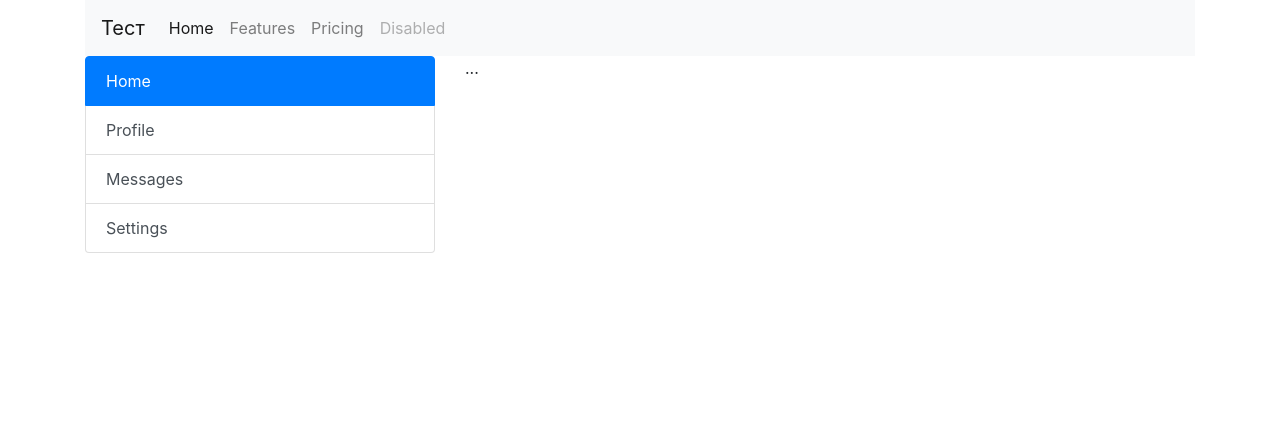
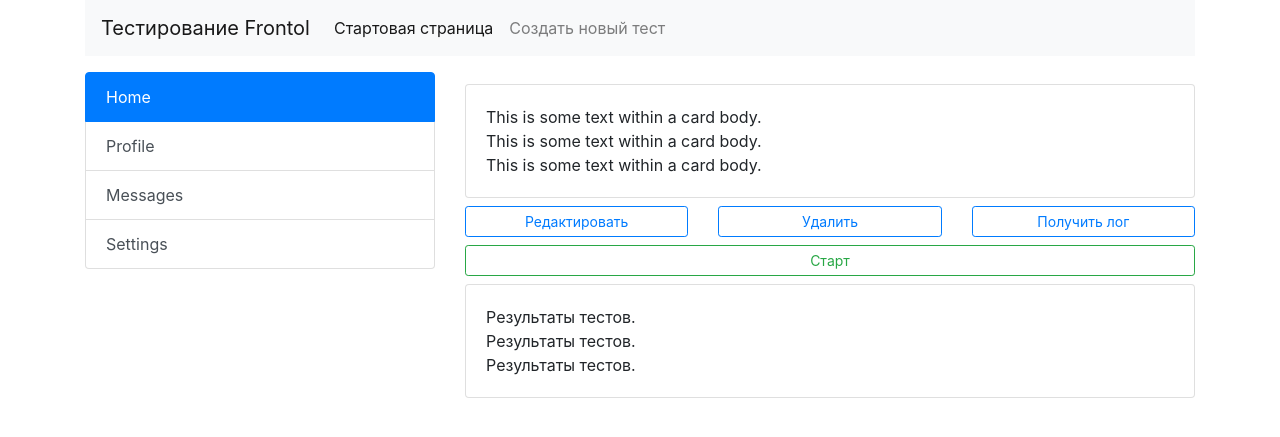
Before and after one commit to leg020/soft_generator_json, a Flask app: page / in a window 1280 px wide. Shown: the top 437 px of the page. Run offline with Flask 2, Linux system fonts and the light colour scheme; some libraries are stand-ins or nearby versions.

Commit message:
Реализовал фронт начальной страницы для запуска тестов

```diff
--- a/fixture/db.py
+++ b/fixture/db.py
@@ -31,12 +31,12 @@ class DataBase:
 
     def get_tests(self):
         answer = []
-        data = self.get_data_from_db('select task_id, name, setting_id from tasks')
+        data = self.get_data_from_db('select task_id, name, setting_id, description, ip_recipient, port_recipient from tasks')
         check_result = self.check_data(data)
         if check_result == 0:
             for row in data:
-                (test_id, name, setting_id) = row
-                answer.append(Tasks(test_id=test_id, name=name, setting_id=setting_id))
+                (test_id, name, setting_id, description, ip_recipient, port_recipient) = row
+                answer.append(Tasks(test_id=test_id, name=name, setting_id=setting_id, description=description, ip_recipient=ip_recipient, port_recipient=port_recipient))
         else:
             answer.append(Tasks(name=check_result))
         return answer
--- a/model/db_answer.py
+++ b/model/db_answer.py
@@ -2,10 +2,13 @@
 
 class Tasks:
 
-    def __init__(self, test_id=None, name=None, setting_id=None):
+    def __init__(self, test_id=None, name=None, setting_id=None, description=None, ip_recipient=None, port_recipient=None):
         self.test_id = test_id
         self.name = name
         self.setting_id = setting_id
+        self.description = description
+        self.ip_recipient = ip_recipient
+        self.port_recipient = port_recipient
 
 
 class Settings:
--- a/templates/base.html
+++ b/templates/base.html
@@ -2,7 +2,7 @@
 <html lang="en">
     <head>
         <meta charset="UTF-8">
-        <title>Welcome to sale maker</title>
+        <title>Welcome to Frontol testing</title>
 
         <!-- Bootstrap CSS -->
 
@@ -15,23 +15,17 @@
 
         <div class="container">
             <nav class="navbar navbar-expand-lg navbar-light bg-light">
-              <a class="navbar-brand" href="#"> Тест </a>
+              <a class="navbar-brand" href="#"> Тестирование Frontol </a>
               <button class="navbar-toggler" type="button" data-toggle="collapse" data-target="#navbarNav" aria-controls="navbarNav" aria-expanded="false" aria-label="Toggle navigation">
                 <span class="navbar-toggler-icon"></span>
               </button>
               <div class="collapse navbar-collapse" id="navbarNav">
                 <ul class="navbar-nav">
                   <li class="nav-item active">
-                    <a class="nav-link" href="#">Home <span class="sr-only">(current)</span></a>
+                    <a class="nav-link" href="#">Стартовая страница<span class="sr-only">(current)</span></a>
                   </li>
                   <li class="nav-item">
-                    <a class="nav-link" href="#">Features</a>
-                  </li>
-                  <li class="nav-item">
-                    <a class="nav-link" href="#">Pricing</a>
-                  </li>
-                  <li class="nav-item">
-                    <a class="nav-link disabled" href="#" tabindex="-1" aria-disabled="true">Disabled</a>
+                    <a class="nav-link" href="#">Создать новый тест</a>
                   </li>
                 </ul>
               </div>
--- a/templates/main.html
+++ b/templates/main.html
@@ -1,7 +1,7 @@
 {% extends "base.html" %}
 {% block content %}
 
-<div class="row">
+<div class="row my-sm-3">
   <div class="col-4">
     <div class="list-group" id="list-tab" role="tablist">
       <a class="list-group-item list-group-item-action active" id="list-home-list" data-toggle="list" href="#list-home" role="tab" aria-controls="home">Home</a>
@@ -12,7 +12,51 @@
   </div>
   <div class="col-8">
     <div class="tab-content" id="nav-tabContent">
-      <div class="tab-pane fade show active" id="list-home" role="tabpanel" aria-labelledby="list-home-list">...</div>
+      <div class="tab-pane fade show active" id="list-home" role="tabpanel" aria-labelledby="list-home-list">
+
+
+
+        <div class="row my-sm-2">
+
+          <div class="col-12 my-sm-1">
+            <div class="card">
+              <div class="card-body">
+                This is some text within a card body.<br>
+                This is some text within a card body.<br>
+                This is some text within a card body.
+              </div>
+            </div>
+          </div>
+
+          <div class="col-4 my-sm-1">
+            <button type="button" class="btn btn-outline-primary btn-sm btn-block">Редактировать</button>
+          </div>
+          <div class="col-4 my-sm-1">
+            <button type="button" class="btn btn-outline-primary btn-sm btn-block">Удалить</button>
+          </div>
+          <div class="col-4 my-sm-1">
+            <button type="button" class="btn btn-outline-primary btn-sm btn-block">Получить лог</button>
+          </div>
+
+          <div class="col-12 my-sm-1">
+            <button type="button" class="btn btn-outline-success btn-sm btn-block">Старт</button>
+          </div>
+
+          <div class="col-12 my-sm-1">
+            <div class="card">
+              <div class="card-body">
+                Результаты тестов.<br>
+                Результаты тестов.<br>
+                Результаты тестов.
+              </div>
+            </div>
+          </div>
+
+        </div>
+
+
+
+      </div>
       <div class="tab-pane fade" id="list-profile" role="tabpanel" aria-labelledby="list-profile-list">...</div>
       <div class="tab-pane fade" id="list-messages" role="tabpanel" aria-labelledby="list-messages-list">...</div>
       <div class="tab-pane fade" id="list-settings" role="tabpanel" aria-labelledby="list-settings-list">...</div>
```
